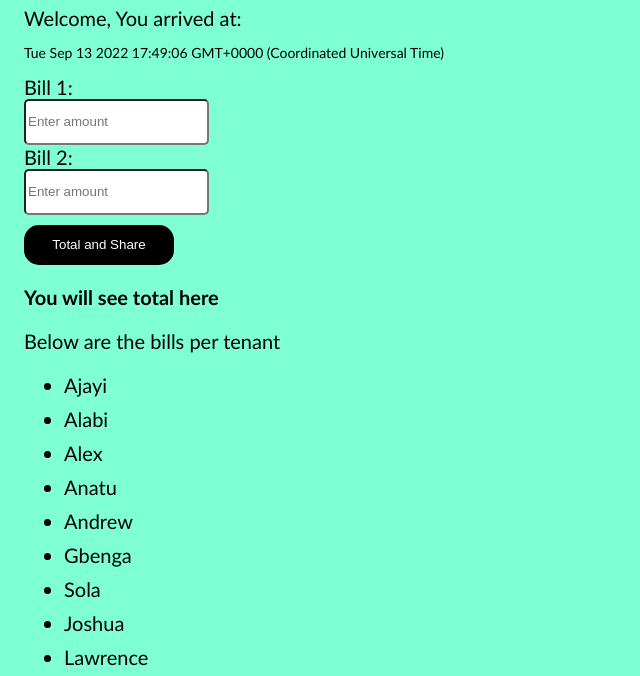
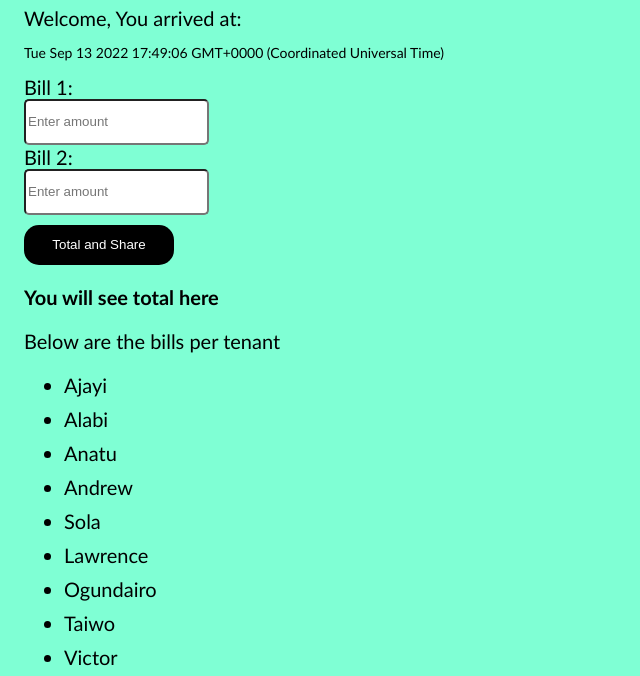
Before and after one commit to AnatuGreen/BillCalculator, a plain HTML site: page index.html in a window 1280 px wide. Shown: the part 121-797 px from the top of the page, without its empty margins (0-640 px from the left). Drawn offline with Linux system fonts and the light colour scheme.

Commit message:
Update index.html
Removed three apartments that were unoccupied in Aug, 2022

```diff
--- a/index.html
+++ b/index.html
@@ -22,16 +22,16 @@
     <ul>
       <li id="Ajayi">Ajayi</li>
       <li id="Alabi">Alabi</li>
-      <li id="Alex">Alex</li>
       <li id="Anatu">Anatu</li>
       <li id="Andrew">Andrew</li>
-      <li id="Gbenga">Gbenga</li>
       <li id="Sola">Sola</li>
-      <li id="Joshua">Joshua</li>
       <li id="Lawrence">Lawrence</li>
       <li id="Ogundairo">Ogundairo</li>
       <li id="Taiwo">Taiwo</li>
       <li id="Victor">Victor</li>
+      <!--<li id="Joshua">Joshua</li>-->
+      <!--<li id="Gbenga">Gbenga</li>-->
+      <!--<li id="Alex">Alex</li>-->
     </ul>
     <p>Waste Bill Per Person: N 600</p>
     <p>Security Bill Per Person: N 100</p>
```
